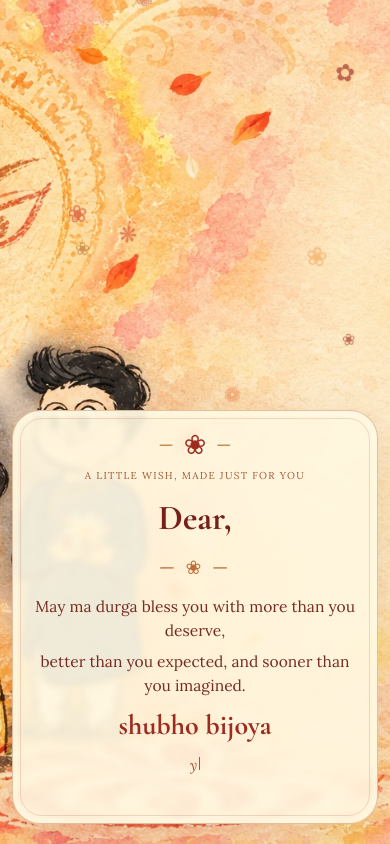
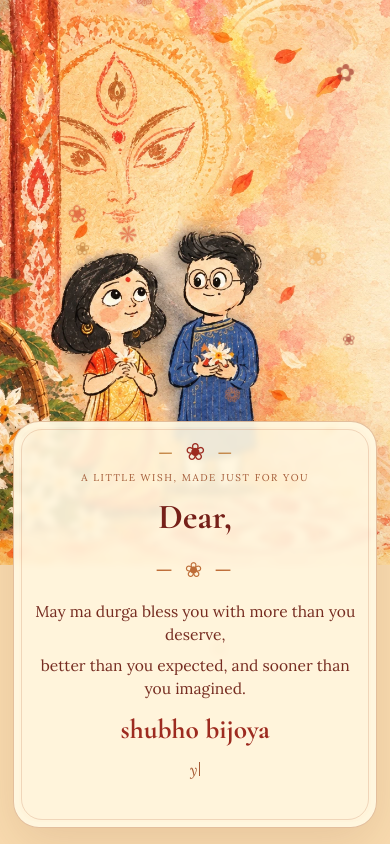
Before and after one commit to BuildWith-Niloy/bijoya-wishes-, a plain HTML site: page index.html in a window 390 px wide. Drawn offline with nearby package versions, Linux system fonts and the light colour scheme.

Commit message:
Update style.css

```diff
--- a/style.css
+++ b/style.css
@@ -1,3 +1,4 @@
+
 :root {
   --vermilion: #9d2b20;
   --deep-red: #762019;
@@ -289,76 +290,59 @@ body {
   }
 }
 
-/* Mobile positioning adjusted to match your reference */
 @media (max-width: 650px) {
   .greeting-page {
     align-items: flex-end;
     justify-content: center;
-    min-height: 100vh;
     min-height: 100svh;
-    padding: 16px 12px 20px;
-    background-size: cover;
-    background-position: center top;
+    padding: 44vh 0.8rem 1rem;
+    background-size: auto 67svh;
+    background-position: 29% top;
     background-color: #f9dcb0;
   }
 
   .wish-card {
     width: 100%;
-    max-width: 480px;
-    padding: 20px 16px;
-    border-radius: 28px;
-    background: rgba(255, 247, 224, 0.92);
+    max-width: 540px;
+    padding: 1.15rem 1rem 1rem;
+    border-radius: 26px;
+    background: rgba(255, 247, 224, 0.91);
   }
 
   .wish-card::before {
     inset: 7px;
-    border-radius: 22px;
-  }
-
-  .top-ornament {
-    gap: 10px;
+    border-radius: 21px;
   }
 
   .top-ornament .lotus {
-    font-size: 27px;
+    font-size: 1.5rem;
   }
 
   .eyebrow {
-    margin: 10px 0 14px;
-    font-size: 10px;
-    letter-spacing: 0.13em;
+    margin: 0.35rem 0 0.7rem;
+    font-size: 0.62rem;
+  }
+
+  .typed-message {
+    min-height: 205px;
   }
 
   .salutation {
-    font-size: clamp(34px, 9vw, 43px);
-  }
-
-  .divider-line {
-    margin: 8px 0 12px;
-    font-size: 19px;
+    font-size: clamp(2rem, 9vw, 2.7rem);
   }
 
   .blessing {
-    max-width: 100%;
-    margin: 7px auto;
-    font-size: clamp(14px, 4vw, 17px);
-    line-height: 1.55;
+    max-width: 26em;
+    font-size: clamp(0.94rem, 4vw, 1.1rem);
+    line-height: 1.48;
   }
 
   .signoff {
-    margin-top: 12px;
-    font-size: clamp(28px, 7vw, 35px);
+    font-size: clamp(1.65rem, 7vw, 2.1rem);
   }
 
   .signature {
-    margin-top: 6px;
-    font-size: 14px;
-  }
-
-  .instagram-line {
-    margin-top: 7px;
-    font-size: clamp(12px, 3.8vw, 15px);
-    white-space: nowrap;
+    font-size: 0.9rem;
   }
 
   .flower-one {
@@ -378,24 +362,6 @@ body {
   }
 }
 
-@media (max-width: 360px) {
-  .wish-card {
-    padding: 18px 12px;
-  }
-
-  .eyebrow {
-    letter-spacing: 0.09em;
-  }
-
-  .blessing {
-    font-size: 14px;
-  }
-
-  .instagram-line {
-    font-size: 12px;
-  }
-}
-
 @media (prefers-reduced-motion: reduce) {
   *, *::before, *::after {
     animation-duration: 0.01ms !important;
```
